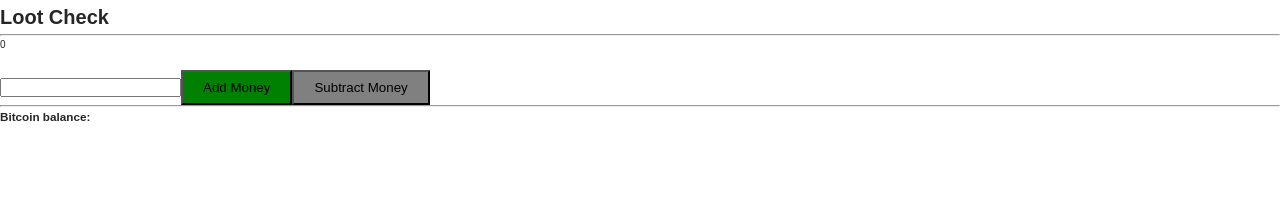
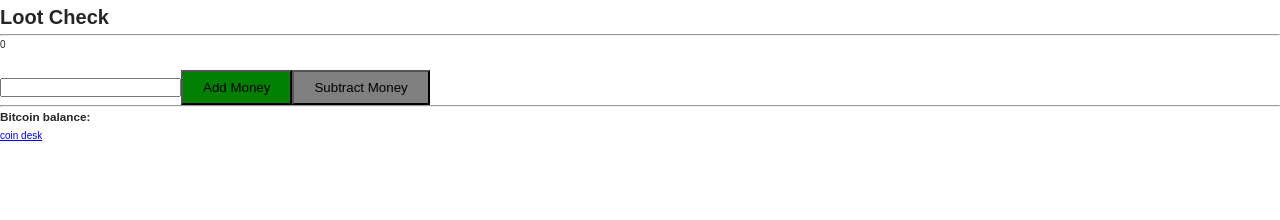
Before and after one commit to sean0923/jest-enzyme-tdd-david-katz, a React app in the folder LootCheck/: page / in a window 1280 px wide. Shown: the top 220 px of the page. Built offline with nearby package versions, Linux system fonts and the light colour scheme; no server answers.

Commit message:
Check coindesk link exsit

```diff
--- a/LootCheck/src/js/components/App.js
+++ b/LootCheck/src/js/components/App.js
@@ -14,6 +14,7 @@ export default class App extends Component {
         <Wallet />
         <hr />
         <BitcoinBalance />
+        <a href="https://www.coindesk.com/price/">coin desk</a>
       </div>
     );
   }
```
Also changed, not shown: 1 other file (tests, documents, lock files or other folders).
